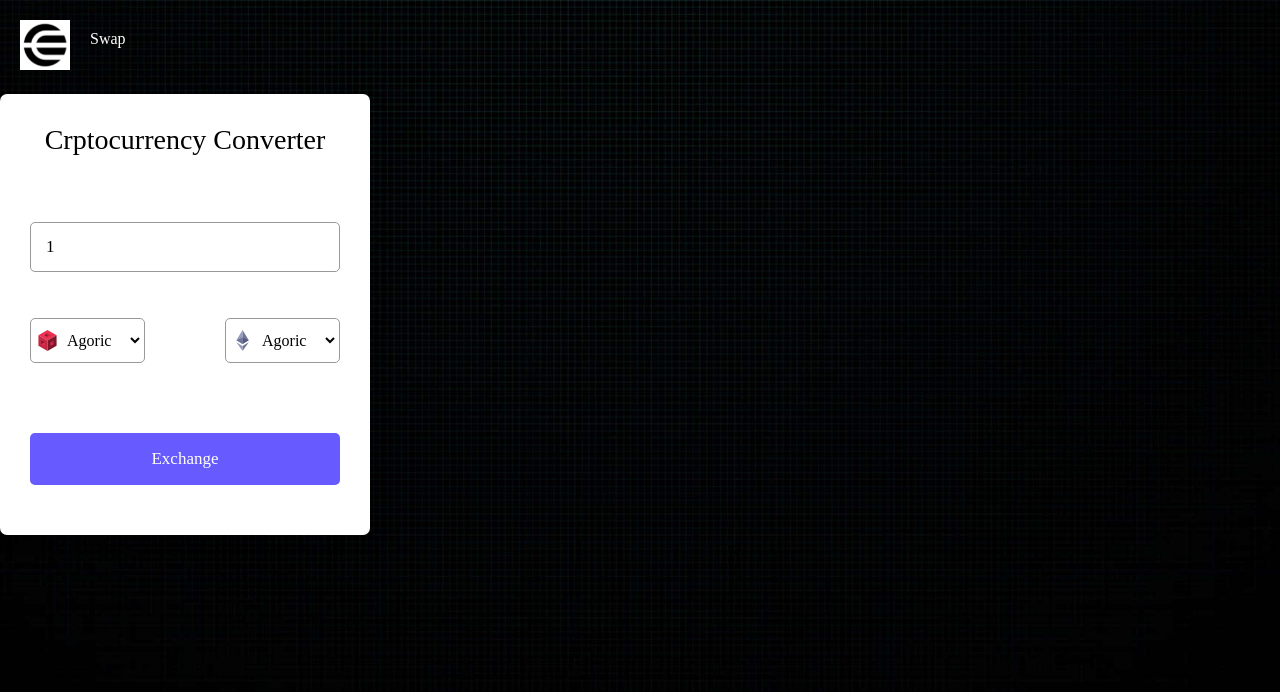
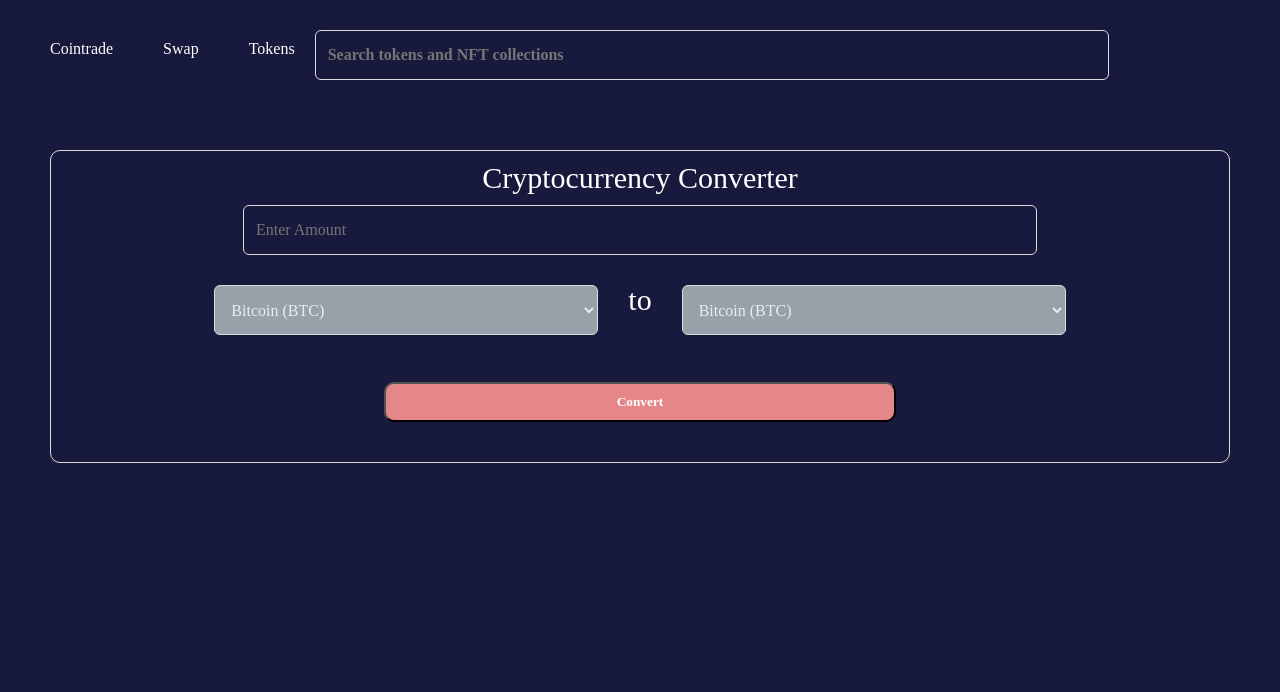
Before and after one commit to ronaldosiuuuuu/Switcheo-Solutions, a plain HTML site: page Qn2/swap.html in a window 1280 px wide. Drawn offline with Linux system fonts and the light colour scheme; files whose address does not match are found by name.

Commit message:
Add files via upload

```diff
--- a/Qn2/style.css
+++ b/Qn2/style.css
@@ -1,155 +1,149 @@
 *{
     margin : 0;
     padding: 0;
-    box-sizing : border-box;
     font-family : 'poppins', 'san-serif';
-}
-.container{
-    width: 100%;
-    height: 100vh;
-    background-image: url(/Users/ashyboi/Desktop/Images/Backgroundd.jpeg);
-    background-position: center;
-    background-size: cover;
-    padding: 0 75;
-    color: #fff;
-}
-nav{
-    width: 100%;
-    padding: 20px;
-    display: flex;
-    align-items: centre;
-}
-.logo{
-    width: 50px;
-    cursor: pointer;
+    background-color: #181a3d;
 }
 nav ul{
-    flex: 1;
+
+  display: inline-flex;
+  margin : 20px;
+  color: white;
+  list-style-type: none;
 }
 nav ul li{
-    display: inline-block;
-    margin: 10px 20px;
+  margin-left: 10px;
+  padding: 20px;
 }
-nav ul li a{
-    color: #fff;
+a{
   text-decoration: none;
+  color: white;
 }
-.content{
-    margin-top: 12%
+nav ul input{
+  margin-left: 20px;
+  width: 50vh;
+  color: white;
+  font-weight: 900;
+  text-align: left;
+  border-radius: 20px;
+  border-color: white;
+  border-style: groove;
+  padding: 10px;
 }
 .content h1{
-    font-size: 88px;
-    margin-bottom: 15px;
+  margin-left: 20px;
+  font-size: 100px;
+  margin-bottom: 10px;
 }
 .content h1 span{
   color: fuchsia;
 }
 .content p{
-    line-height: 22px;
-    font-size: 14px;
-
+  color: white;
+  font-size: 15px;
+  margin: 0px 5px 10px 200px;
 }
 .content .btn{
 
   display: block;
+  width: 50%;
+  margin-left: 100px;
   text-align: center;
   background: #ffbe0b;
   color: #fff;
   text-decoration: none;
   padding: 10px;
   border-radius: 100px;
-
-
+}
+.content .btn:hover{
+  background-color: #ffbe0b;
+  border: solid #ffbe0b;
 }
 .converter{
-  width: 370px;
-  padding: 30px;
-  border-radius: 7px;
-  background: #fff;
-  box-shadow: 7px 7px 20px rgba(0, 0, 0, 0.05);
+  color: white;
+  font-size: 30px;
+  padding: 10px;
+  margin: 50px;
+  text-align: center;
+  border-radius: 10px;
+  border: 1px solid rgb(221, 221, 221);
+}
+input[type=text] {
+  width: 60vw;
+  margin: auto;
+  margin-top: 10px;
+  display: block;
+  font-size: 1rem;
+  background: none;
+  line-height: 1.5;
+  padding: 12px;
+  border-radius: 6px;
+  color: white;
+  border: 1px solid rgb(221, 221, 221);
+}
 
+#select-field {
+  color: white;
+  line-height: 3;
+  display: flex;
+  justify-content:center;
 }
-.converter header{
-  color: black;
-  font-size: 28px;
-  font-weight: 500;
+
+select{
+  margin-top: 30px;
+  margin-right: 30px;
+  margin-left: 30px;
+  margin-bottom: 10px;
+  width: 30vw;
+  display: auto;
+  font-size: 1rem;
+  padding: 12px;
+  background: rgb(150, 161, 170);
+  border-radius: 6px;
+  color: rgb(234, 236, 243);
+  border: 1px solid rgb(221, 221, 221);
+  cursor: pointer;
+}
+#fromCurrency:hover{
+  background-color: #da0505b3;
+  border: 2px solid #da0505b3;
+}
+#toCurrency:hover{
+  background-color: #16d119b3;
+  border: 2px solid #16d119b3;
+}
+.primary-btn {
+  padding: 10px;
+  margin-bottom: 30px;
+  width: 40vw;
+  cursor: pointer;
+  font-weight: 600;
+  color: white;
+  background: #e58688;
+  text-align: center;
+  text-decoration: none;
+  border-radius: 10px;
+}
+.primary-btn:hover {
+  background-color: #df5557b3;
+  border: 2px solid #df5557b3;
+}
+#result {
+  color: white;
+  font-size: 20px;
+  font-weight: 400;
   text-align: center;
 }
-.converter form{
-  margin: 40px 0 20px 0;
+.tradingview-widget-copyright{
+  display: none;
 }
-form :where(input, select, button){
-  width: 100%;
-  outline: none;
-  border-radius: 5px;
-  border: none;
+.tradingview-widget-container{
+
+  margin-right: 50px;
+  margin-left: 30px;
 }
-form p{
-  font-size: 18px;
-  margin-bottom: 5px;
+@media only screen and (max-width:780px) {
+  .container {
+      width: 340px;
+      height: 430px;
   }
-form input{
-  height: 50px;
-  font-size: 17px;
-  padding: 0 15px;
-  border: 1px solid #999;
-}
-form input:focus{
-  padding: 0 14px;
-  border: 2px solid #675AFE;
-}
-form .drop-list{
-  display: flex;
-  margin-top: 20px;
-  align-items: center;
-  justify-content: space-between;
-}
-.drop-list .select-box{
-  display: flex;
-  width: 115px;
-  height: 45px;
-  align-items: center;
-  border-radius: 5px;
-  justify-content: center;
-  border: 1px solid #999;
-}
-.select-box img{
-  max-width: 21px;
-}
-.select-box select{
-  width: auto;
-  font-size: 16px;
-  background: none;
-  margin: 0 -5px 0 5px;
-}
-.select-box select::-webkit-scrollbar{
-  width: 8px;
-}
-.select-box select::-webkit-scrollbar-track{
-  background: #fff;
-}
-.select-box select::-webkit-scrollbar-thumb{
-  background: #888;
-  border-radius: 8px;
-  border-right: 2px solid #ffffff;
-}
-.drop-list .icon{
-  cursor: pointer;
-  margin-top: 30px;
-  font-size: 22px;
-}
-form .exchange-rate{
-  font-size: 17px;
-  margin: 20px 0 30px;
-}
-form button{
-  height: 52px;
-  color: #fff;
-  font-size: 17px;
-  cursor: pointer;
-  background: #675AFE;
-  transition: 0.3s ease;
-}
-form button:hover{
-  background: #fecc34;
-}
--- a/Qn2/swap.html
+++ b/Qn2/swap.html
@@ -5,58 +5,109 @@
     <title>Cointrade</title>
     <link rel="stylesheet" href="style.css">
 </head>
-
 <body>
+  <body>
     <div class="container">
         <nav>
-            <a href="./index.html"><img src="/Users/ashyboi/Desktop/Images/logo.jpg" class="logo"></a>
         <ul>
-            <li><a href="./swap.html">Swap</a></li>
+            <li><a href="index.html" class="logo">Cointrade</a></li>
+            <li><a href="swap.html">Swap</a></li>
+            <li><a href="tokens.html">Tokens</a></li>
+
+            <input type="text" placeholder="Search tokens and NFT collections" size = '55px'>
         </ul>
         </nav>
         <div class="converter">
-            <header>Crptocurrency Converter</header>
-            <form action="#">
-                <div class="amount">
-                    <p>Swap</p>
-                    <input type="text" value="1">
-                </div>
-                <div class="drop-list">
-                    <div class="from">
-                        <p>From</p>
-                        <div class="select-box">
-                          <img src="/Users/ashyboi/Desktop/Images/Logos/Agoric.svg" alt="logo">
-                          <select>
-                            <option value="Agoric">Agoric</option>
-                            <option value="Arbitrum">Arbitrum</option>
-                            <option value="Axelar">Axelar</option>
-                            <option value="Bitcoin">Bitcoin</option>
-                            <option value="Canto ">Canto</option>
-                          </select>
-                        </div>
-                      </div>
+            <header>Cryptocurrency Converter</header>
+            <form action="">
+              <input type="text" name="amount" id="amount" placeholder="Enter Amount" required>
+              <label id="fromCurrencyName"></label>
+              <div id="select-field">
+                  <select name="fromCurrency" id="fromCurrency" onchange="showFromCurrencyName()">
+                        <option value="BTC">Bitcoin (BTC)</option>
+                        <option value="ETH">Ethereum (ETH)</option>
+                        <option value="USDT">Tether (USDT)</option>
+                        <option value="BNB">Binance Coin (BNB)</option>
+                        <option value="USDC">USD Coin (USDC)</option>
+                        <option value="XRP">XRP (XRP)</option>
+                        <option value="BUSD">Binance USD (BUSD)</option>
+                        <option value="ADA">cardano (ADA)</option>
+                        <option value="DOGE">Dogecoin (DOGE)</option>
+                        <option value="MATIC">Polygon (MATIC)</option>
+                        <option value="SOL">Solana (SOL)</option>
+                        <option value="DOT">Polkadot (DOT)</option>
+                        <option value="SHIB">Shiba Inu (SHIB)</option>
+                        <option value="LTC">Litecoin (LTC)</option>
+                        <option value="TRX">Tron (TRX)</option>
+                        <option value="AVAX">Avalanche (AVAX)</option>
+                      </select>
+                      <span>to</span>
+                      <select name="toCurrency" id="toCurrency" onchange="showCurrencyName()">
+                        <option value="BTC">Bitcoin (BTC)</option>
+                        <option value="ETH">Ethereum (ETH)</option>
+                        <option value="USDT">Tether (USDT)</option>
+                        <option value="BNB">Binance Coin (BNB)</option>
+                        <option value="USDC">USD Coin (USDC)</option>
+                        <option value="XRP">XRP (XRP)</option>
+                        <option value="BUSD">Binance USD (BUSD)</option>
+                        <option value="ADA">cardano (ADA)</option>
+                        <option value="DOGE">Dogecoin (DOGE)</option>
+                        <option value="MATIC">Polygon (MATIC)</option>
+                        <option value="SOL">Solana (SOL)</option>
+                        <option value="DOT">Polkadot (DOT)</option>
+                        <option value="SHIB">Shiba Inu (SHIB)</option>
+                        <option value="LTC">Litecoin (LTC)</option>
+                        <option value="TRX">Tron (TRX)</option>
+                        <option value="AVAX">Avalanche (AVAX)</option>
+                      </select>
+                  </div>
 
-                      <div class="to">
-                        <p>To</p>
-                        <div class="select-box">
-                          <img src="/Users/ashyboi/Desktop/Images/Logos/Ethereum.svg" alt="logo">
-                          <select>
-                            <option value="Agoric">Agoric</option>
-                            <option value="Arbitrum">Arbitrum</option>
-                            <option value="Axelar">Axelar</option>
-                            <option value="Bitcoin">Bitcoin</option>
-                            <option value="Canto ">Canto</option>
-                          </select>
-                        </div>
-                      </div>
-                    </div>
-                    <div class="exchange-rate">Generating exchange rate...</div>
-                    <button>Exchange</button>
-                  </form>
-                </div>
+                  <br>
 
+                  <button type="button" id="convert" class="primary-btn">Convert</button>
+              </form>
+              <p id="result"></p>
 
+          </div>
+          <script>
+            function showCurrencyName() {
+              var selectCurrency = document.getElementById("toCurrency");
+              var currencyName = selectCurrency.options[selectCurrency.selectedIndex].text;
+              document.getElementById("currencyName").innerHTML = currencyName;
+            }
 
-</body>
+            function showFromCurrencyName() {
+              var selectFromCurrency = document.getElementById("fromCurrency");
+              var fromCurrencyName = selectFromCurrency.options[selectFromCurrency.selectedIndex].text;
+              document.getElementById("fromCurrencyName").innerHTML = fromCurrencyName;
+            }
 
-</html>
+                const amountInput = document.querySelector('#amount');
+                const fromCurrencySelect = document.querySelector('#fromCurrency');
+                const toCurrencySelect = document.querySelector('#toCurrency');
+                const convertButton = document.querySelector('#convert');
+                const resultParagraph = document.querySelector('#result');
+
+                convertButton.addEventListener('click', () => {
+                const amount = amountInput.value;
+                const fromCurrency = fromCurrencySelect.value;
+                const toCurrency = toCurrencySelect.value;
+                const apiKey = "1499739c40d47f955e55b6b6c86fca0ad67f9455fecb080301400f0274ef8f3b";
+                const apiUrl = `https://min-api.cryptocompare.com/data/price?fsym=${toCurrency}&tsyms=${fromCurrency}&api_key=${apiKey}`;
+
+                fetch(apiUrl)
+                  .then(response => response.json())
+                  .then(data => {
+                    const rate = data[fromCurrency];
+                    const result = amount / rate;
+
+                    resultParagraph.innerHTML = `${amount} ${fromCurrency} is equal to ${result.toFixed(4)} ${toCurrency}`;
+                  })
+                  .catch(error => {
+                    resultParagraph.innerHTML = "Error: Unable to fetch exchange rate.";
+                    console.error(error);
+                  });
+              });
+        </script>
+    </body>
+    </html>
```
Also changed, not shown: Qn2/index.html (+9 -10 lines), Qn2/tokens.html (added, +43 -0 lines). Lines whose indentation alone changed are shown as unchanged.
